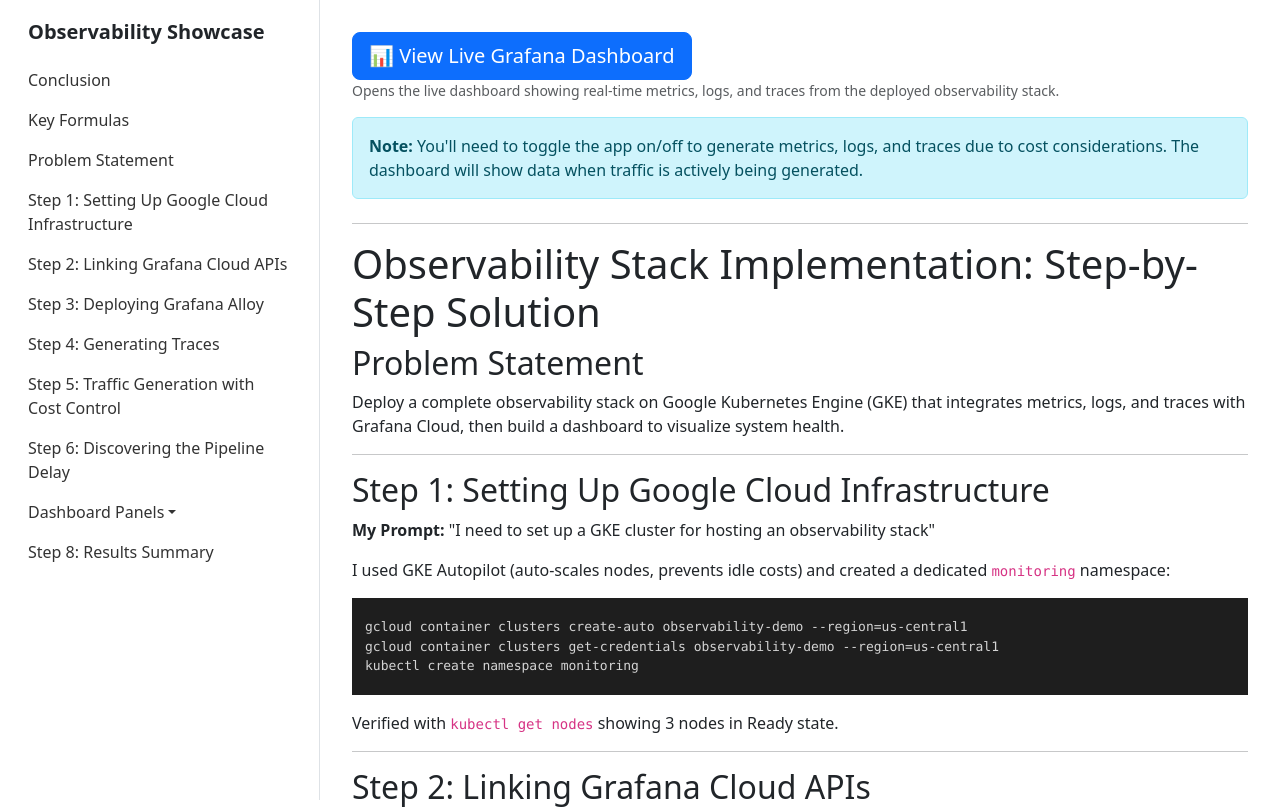
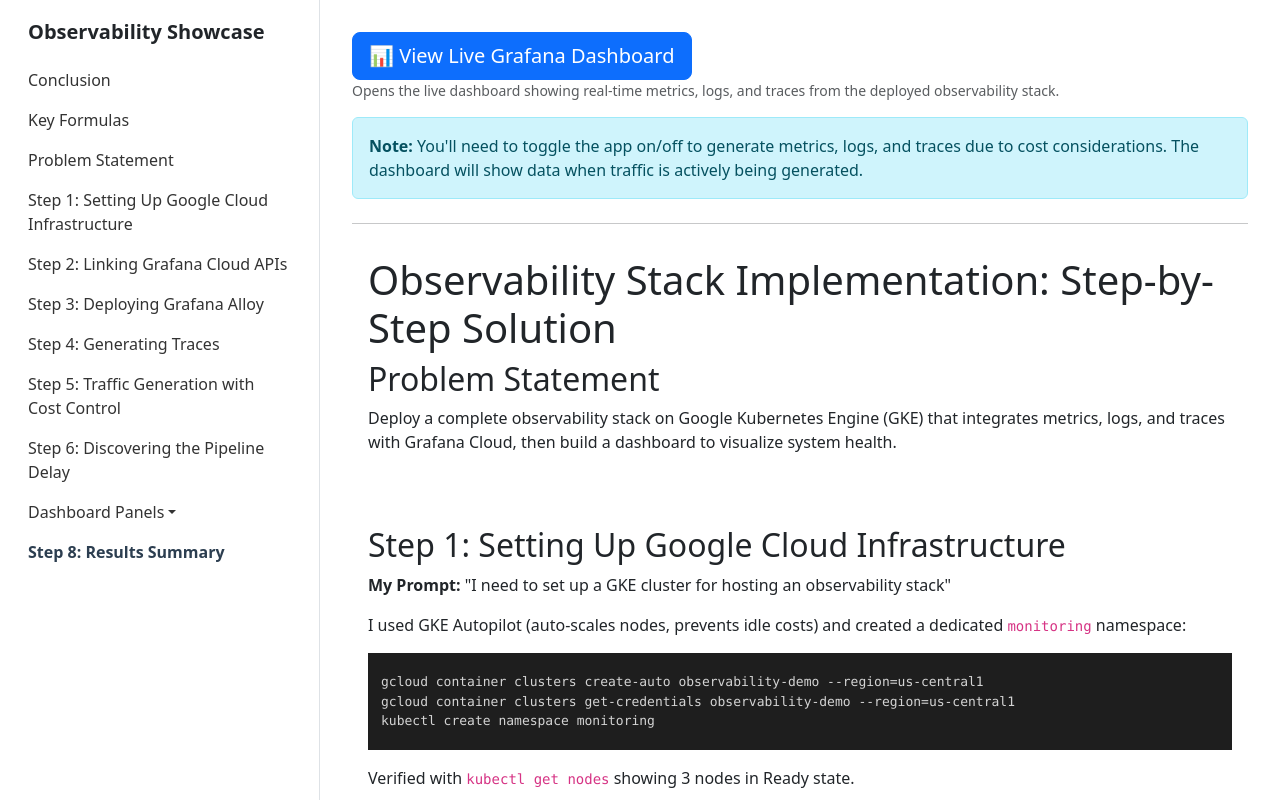
Before and after one commit to jjgreeky/observability-showcase, a React (Create React App) app: page / in a window 1280 px wide. Shown: the top 809 px of the page. Built offline with nearby package versions, Linux system fonts and the light colour scheme.

Commit message:
feat: Add debounced scroll, content cards, and UI improvements

```diff
--- a/src/App.css
+++ b/src/App.css
@@ -1,4 +1,9 @@
 
+
+.card {
+  border: none;
+  margin-bottom: 2rem;
+}
 
 .sidebar-container {
   position: sticky;
--- a/src/App.tsx
+++ b/src/App.tsx
@@ -1,396 +1,856 @@
 
 
 
-import React, { useState, useEffect } from 'react';
 
-import { Container, Row, Col, Navbar, Nav, Offcanvas, NavDropdown } from 'react-bootstrap';
+
+
+
+import React, { useState, useEffect, useCallback } from 'react';
+
+
+
+import { Container, Row, Col, Navbar, Nav, Offcanvas, NavDropdown, Card } from 'react-bootstrap';
+
+
 
 import ReactMarkdown from 'react-markdown';
 
+
+
 import { Prism as SyntaxHighlighter } from 'react-syntax-highlighter';
+
+
 
 import { vscDarkPlus } from 'react-syntax-highlighter/dist/esm/styles/prism';
 
+
+
 import remarkMath from 'remark-math';
+
+
 
 import rehypeKatex from 'rehype-katex';
 
+
+
 import 'katex/dist/katex.min.css';
+
+
 
 import './App.css';
 
 
 
+
+
+
+
 interface Heading {
+
+
 
   id: string;
 
+
+
   level: number;
 
+
+
   title: string;
+
+
 
 }
 
 
 
+
+
+
+
 const App: React.FC = () => {
 
-  const [markdown, setMarkdown] = useState<string>('');
+
+
+  const [sections, setSections] = useState<string[]>([]);
+
+
 
   const [headings, setHeadings] = useState<Heading[]>([]);
 
+
+
   const [showMenu, setShowMenu] = useState(false);
+
+
 
   const [activeLink, setActiveLink] = useState('');
 
 
 
+
+
+
+
   useEffect(() => {
+
+
 
     const cacheBuster = new Date().getTime();
 
+
+
     fetch(`${process.env.PUBLIC_URL}/HOMEWORK_SOLUTION_SUMMARY.md?v=${cacheBuster}`)
+
+
 
       .then((response) => response.text())
 
+
+
       .then((text) => {
 
-        setMarkdown(text);
+
+
+        const sectionsArray = text.split('---').map(s => s.trim());
+
+
+
+        setSections(sectionsArray);
+
+
 
       });
+
+
 
   }, []);
 
 
 
+
+
+
+
   const handleCloseMenu = () => setShowMenu(false);
+
+
 
   const handleShowMenu = () => setShowMenu(true);
 
 
 
-  const handleScroll = () => {
+
+
+
+
+  const debounce = <F extends (...args: any[]) => void>(func: F, waitFor: number) => {
+
+
+
+    let timeout: NodeJS.Timeout;
+
+
+
+    return (...args: Parameters<F>): void => {
+
+
+
+      clearTimeout(timeout);
+
+
+
+      timeout = setTimeout(() => func(...args), waitFor);
+
+
+
+    };
+
+
+
+  };
+
+
+
+
+
+
+
+  const handleScroll = useCallback(() => {
+
+
 
     const sections = headings.map(h => document.getElementById(h.id));
+
+
 
     const scrollPosition = window.scrollY + 150;
 
 
 
+
+
+
+
     for (let i = sections.length - 1; i >= 0; i--) {
+
+
 
       const section = sections[i];
 
+
+
       if (section && section.offsetTop <= scrollPosition) {
+
+
 
         setActiveLink(`#${section.id}`);
 
+
+
         break;
+
+
 
       }
 
+
+
     }
+
+
+
+  }, [headings]);
+
+
+
+
+
+
+
+  useEffect(() => {
+
+
+
+    const debouncedHandleScroll = debounce(handleScroll, 100);
+
+
+
+    window.addEventListener('scroll', debouncedHandleScroll);
+
+
+
+    return () => {
+
+
+
+      window.removeEventListener('scroll', debouncedHandleScroll);
+
+
 
     };
 
 
 
-  useEffect(() => {
+  }, [handleScroll]);
 
-    window.addEventListener('scroll', handleScroll);
 
-    return () => {
 
-      window.removeEventListener('scroll', handleScroll);
 
-    };
-
-  }, [headings]);
 
 
 
   const slugify = (text: string) => {
 
+
+
     return text.toLowerCase().replace(/[^a-z0-9]+/g, '-').replace(/(^-|-$)+/g, '');
+
+
 
   };
 
 
 
+
+
+
+
   const HeadingRenderer: React.FC<{ level: number, children: React.ReactNode }> = ({ level, children }) => {
 
+
+
     const title = React.Children.toArray(children).join('').replace(/^#+\s*/, '');
+
+
 
     const id = slugify(title);
 
 
 
+
+
+
+
     useEffect(() => {
+
+
 
       setHeadings(prev => {
 
+
+
         if (prev.find(h => h.id === id)) return prev;
+
+
 
         return [...prev, { id, level, title }].sort((a, b) => a.id.localeCompare(b.id));
 
+
+
       });
+
+
 
     }, [id, level, title]);
 
 
 
+
+
+
+
     switch (level) {
+
+
 
       case 1: return <h1 id={id}>{title}</h1>;
 
+
+
       case 2: return <h2 id={id}>{title}</h2>;
+
+
 
       case 3: return <h3 id={id}>{title}</h3>;
 
+
+
       case 4: return <h4 id={id}>{title}</h4>;
+
+
 
       case 5: return <h5 id={id}>{title}</h5>;
 
+
+
       case 6: return <h6 id={id}>{title}</h6>;
+
+
 
       default: return <h6 id={id}>{title}</h6>;
 
+
+
     }
+
+
 
   };
 
 
 
+
+
+
+
   const Sidebar = () => {
 
+
+
     const mainHeadings = headings.filter(h => h.level === 2);
+
+
 
     const panelHeadings = headings.filter(h => h.level === 4);
 
 
 
+
+
+
+
     return (
+
+
 
       <Nav className="flex-column">
 
+
+
         {mainHeadings.map(heading => {
+
+
 
           if (heading.title.includes('Step 7')) {
 
+
+
             return (
+
+
 
               <NavDropdown title="Dashboard Panels" id="nav-dropdown" key={heading.id}>
 
+
+
                 {panelHeadings.map(panel => (
+
+
 
                   <NavDropdown.Item key={panel.id} href={`#${panel.id}`} onClick={handleCloseMenu}>
 
+
+
                     {panel.title.replace(/^\d+\.\s*/, '')}
+
+
 
                   </NavDropdown.Item>
 
+
+
                 ))}
+
+
 
               </NavDropdown>
 
+
+
             );
+
+
 
           }
 
+
+
           return (
+
+
 
             <Nav.Link
 
+
+
               key={heading.id}
+
+
 
               href={`#${heading.id}`}
 
+
+
               onClick={handleCloseMenu}
+
+
 
               active={activeLink === `#${heading.id}`}
 
+
+
             >
+
+
 
               {heading.title}
 
+
+
             </Nav.Link>
+
+
 
           );
 
+
+
         })}
+
+
 
       </Nav>
 
+
+
     );
+
+
 
   };
 
 
 
+
+
+
+
   return (
+
+
 
     <>
 
+
+
       <Navbar bg="primary" variant="dark" expand="lg" fixed="top" className="d-lg-none">
+
+
 
         <Container fluid>
 
+
+
           <Navbar.Brand href="#">Observability Showcase</Navbar.Brand>
+
+
 
           <Navbar.Toggle aria-controls="offcanvas-navbar" onClick={handleShowMenu} />
 
+
+
         </Container>
+
+
 
       </Navbar>
 
 
 
+
+
+
+
       <Offcanvas show={showMenu} onHide={handleCloseMenu} responsive="lg" className="d-lg-none">
+
+
 
         <Offcanvas.Header closeButton>
 
+
+
           <Offcanvas.Title>Menu</Offcanvas.Title>
+
+
 
         </Offcanvas.Header>
 
+
+
         <Offcanvas.Body>
+
+
 
           <Sidebar />
 
+
+
         </Offcanvas.Body>
+
+
 
       </Offcanvas>
 
 
 
+
+
+
+
       <Container fluid>
+
+
 
         <Row>
 
+
+
           <Col lg={3} className="d-none d-lg-block sidebar-container">
+
+
 
             <div className="sidebar-sticky">
 
+
+
               <h5 className="px-3">Observability Showcase</h5>
+
+
 
               <Sidebar />
 
+
+
             </div>
+
+
 
           </Col>
 
+
+
           <Col lg={9} className="main-content">
+
+
 
             <div className="mb-4">
 
+
+
               <a
+
+
 
                 href="https://jonathantschetterjr.grafana.net/public-dashboards/c5368a906f9547ddb6b2c9e073225de2"
 
+
+
                 target="_blank"
+
+
 
                 rel="noopener noreferrer"
 
+
+
                 className="btn btn-primary btn-lg"
+
+
 
                 aria-describedby="dashboard-description"
 
+
+
               >
+
+
 
                 📊 View Live Grafana Dashboard
 
+
+
               </a>
+
+
 
               <p id="dashboard-description" className="text-muted small">
 
+
+
                 Opens the live dashboard showing real-time metrics, logs, and traces from the deployed observability stack.
+
+
 
               </p>
 
+
+
               <div className="alert alert-info mt-2" role="note">
+
+
 
                 <strong>Note:</strong> You'll need to toggle the app on/off to generate metrics, logs, and traces due to cost considerations. The dashboard will show data when traffic is actively being generated.
 
-                        </div>
+
 
               </div>
 
+
+
+            </div>
+
+
+
             <hr />
+
+
+
+            {sections.map((section, index) => (
+
+
+
+              <Card className="mb-4" key={index}>
+
+
+
+                <Card.Body>
+
+
 
                   <ReactMarkdown
 
+
+
                     remarkPlugins={[remarkMath]}
+
+
 
                     rehypePlugins={[rehypeKatex]}
 
+
+
                     components={{
+
+
 
                       h1: ({ children }) => <HeadingRenderer level={1}>{children}</HeadingRenderer>,
 
+
+
                       h2: ({ children }) => <HeadingRenderer level={2}>{children}</HeadingRenderer>,
+
+
 
                       h3: ({ children }) => <HeadingRenderer level={3}>{children}</HeadingRenderer>,
 
+
+
                       h4: ({ children }) => <HeadingRenderer level={4}>{children}</HeadingRenderer>,
+
+
 
                       h5: ({ children }) => <HeadingRenderer level={5}>{children}</HeadingRenderer>,
 
+
+
                       h6: ({ children }) => <HeadingRenderer level={6}>{children}</HeadingRenderer>,
+
+
 
                       code({ node, className, children, ...props }: any) {
 
+
+
                         const match = /language-(\w+)/.exec(className || '');
+
+
 
                         return match ? (
 
+
+
                           <SyntaxHighlighter
+
+
 
                             style={vscDarkPlus}
 
+
+
                             language={match[1]}
+
+
 
                             PreTag="div"
 
+
+
                             {...props}
+
+
 
                           >
 
+
+
                             {String(children).replace(/\n$/, '')}
+
+
 
                           </SyntaxHighlighter>
 
+
+
                         ) : (
+
+
 
                           <code className={className} {...props}>
 
+
+
                             {children}
+
+
 
                           </code>
 
+
+
                         );
+
+
 
                       },
 
+
+
                     }}
+
+
 
                   >
 
-              {markdown}
+
+
+                    {section}
+
+
 
                   </ReactMarkdown>
 
+
+
+                </Card.Body>
+
+
+
+              </Card>
+
+
+
+            ))}
+
+
+
           </Col>
+
+
 
         </Row>
 
+
+
       </Container>
+
+
 
     </>
 
+
+
   );
+
+
 
 };
 
 
 
+
+
+
+
 export default App;
```
Lines whose indentation alone changed are shown as unchanged.
